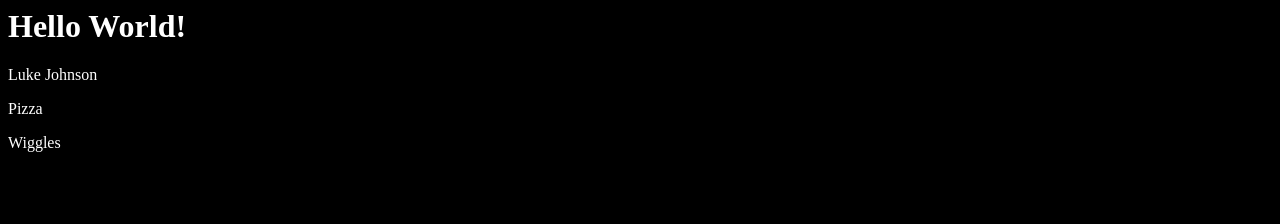
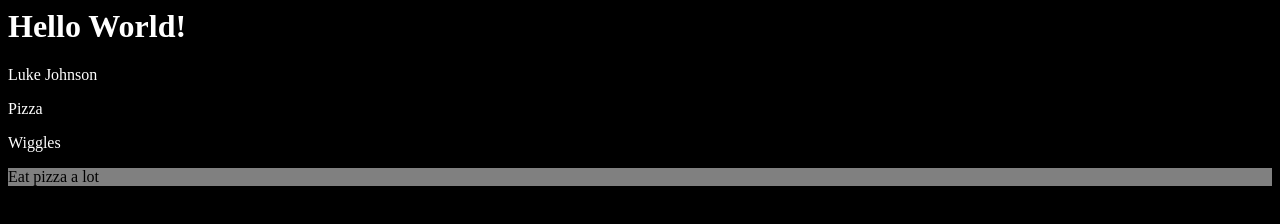
Before and after one commit to ljohnson198/git-inclass, a plain HTML site: page index.html in a window 1280 px wide. Drawn offline with Linux system fonts and the light colour scheme.

Commit message:
add motto with color

```diff
--- a/index.html
+++ b/index.html
@@ -5,6 +5,12 @@
         background-color: black;
         color: white;
       }
+
+        .motto {
+          background-color: gray;
+          color: black;
+        }
+
     </style>
   </head>
   <body>
@@ -20,5 +26,8 @@
     <p>
       Wiggles
     </p>
+    <p class="motto">
+      Eat pizza a lot
+    </p>
   </body>
 </html>
```
